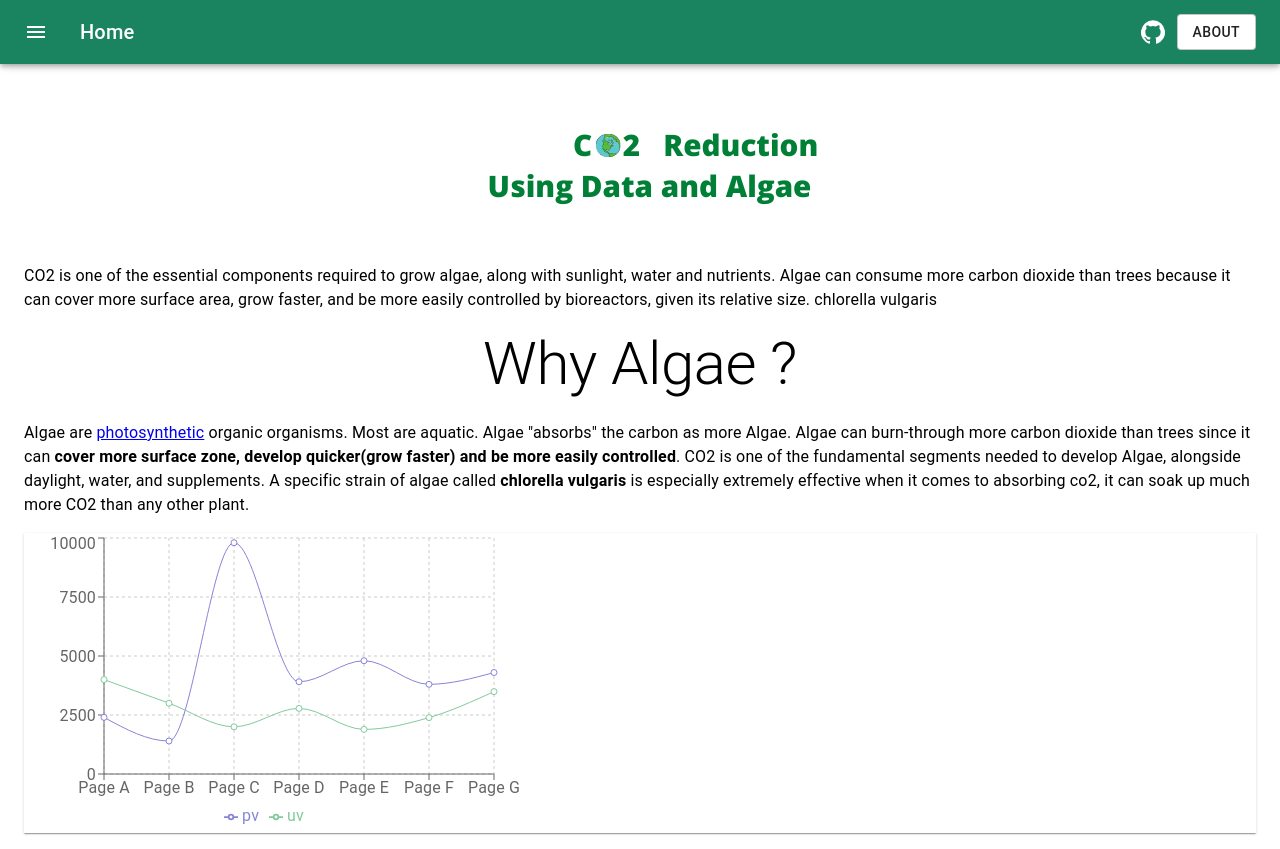
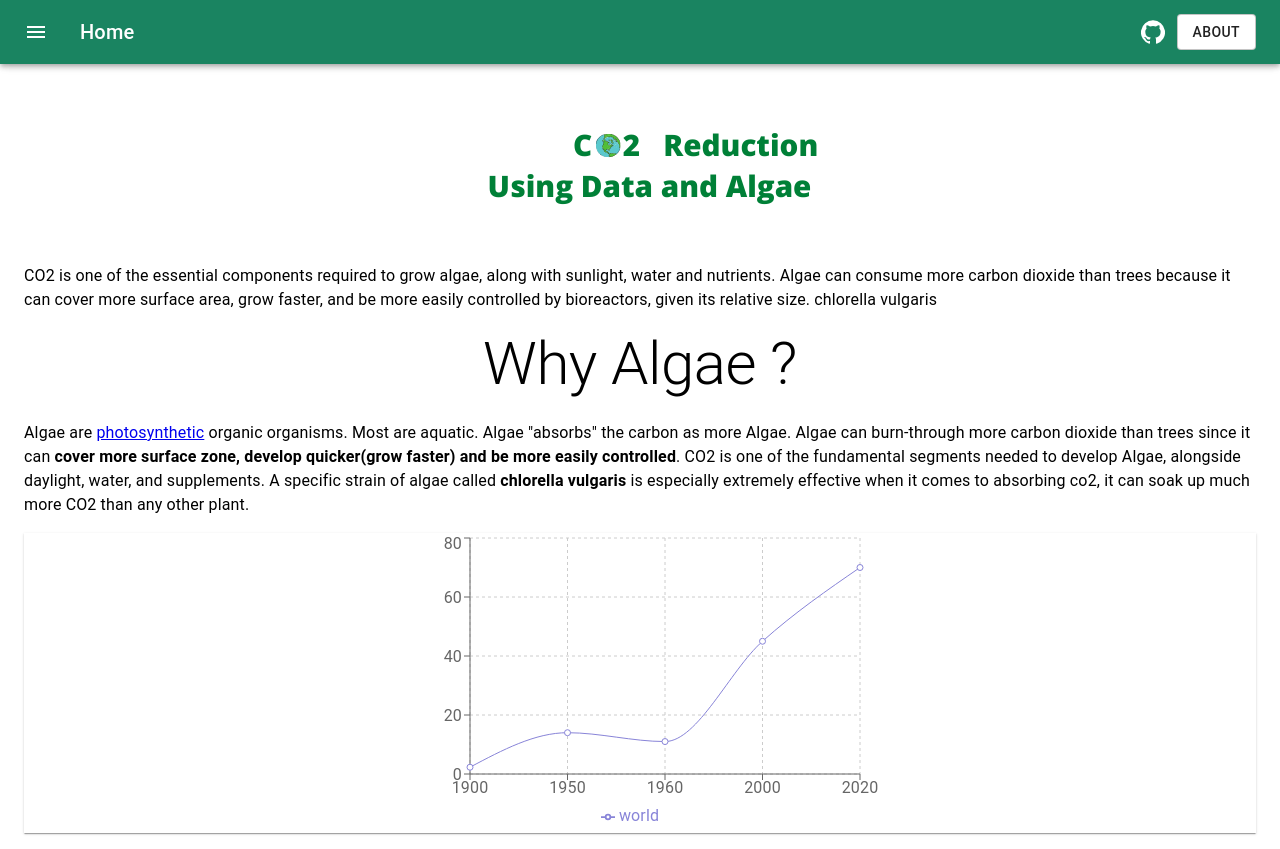
Before and after one commit to Garinmckayl/tacklingco2, a React (Create React App) app: page /Algae in a window 1280 px wide. Built offline with nearby package versions, Linux system fonts and the light colour scheme.

Commit message:
tweaking rechart

```diff
--- a/src/pages/algae.js
+++ b/src/pages/algae.js
@@ -35,53 +35,45 @@ const useStyles = makeStyles((theme) => ({
     logo: {
       margin: 'auto',
       display: 'block',
-    }
+    },
+    lineChart: {
+        margin: 'auto',
+      }
   }));
 
-const data = [
+  const data = [
     {
-      name: 'Page A',
+      name: '1900',
       uv: 4000,
-      pv: 2400,
+      world: 2.3,
       amt: 2400,
     },
     {
-      name: 'Page B',
+      name: '1950',
       uv: 3000,
-      pv: 1398,
+      world: 14,
       amt: 2210,
     },
     {
-      name: 'Page C',
+      name: '1960',
+      uv: 3000,
+      world: 11,
+      amt: 2210,
+    },
+    {
+      name: '2000',
       uv: 2000,
-      pv: 9800,
+      world: 45,
       amt: 2290,
     },
     {
-      name: 'Page D',
+      name: '2020',
       uv: 2780,
-      pv: 3908,
+      world: 70,
       amt: 2000,
     },
-    {
-      name: 'Page E',
-      uv: 1890,
-      pv: 4800,
-      amt: 2181,
-    },
-    {
-      name: 'Page F',
-      uv: 2390,
-      pv: 3800,
-      amt: 2500,
-    },
-    {
-      name: 'Page G',
-      uv: 3490,
-      pv: 4300,
-      amt: 2100,
-    },
   ];
+
 export default function Algae() {
     const classes  = useStyles();
     return (
@@ -109,6 +101,7 @@ export default function Algae() {
           <Typography paragraph>
           <Paper square>
                 <LineChart
+            className={classes.lineChart}
             width={500}
             height={300}
             data={data}
@@ -126,11 +119,11 @@ export default function Algae() {
             <Legend />
             <Line
                 type="monotone"
-                dataKey="pv"
+                dataKey="world"
                 stroke="#8884d8"
                 activeDot={{ r: 8 }}
             />
-            <Line type="monotone" dataKey="uv" stroke="#82ca9d" />
+            {/* <Line type="monotone" dataKey="uv" stroke="#82ca9d" /> */}
             </LineChart>
           </Paper>
 
--- a/src/pages/co2.js
+++ b/src/pages/co2.js
@@ -36,7 +36,10 @@ const useStyles = makeStyles((theme) => ({
     logo: {
       margin: 'auto',
       display: 'block',
-    }
+    },
+    lineChart: {
+        margin: 'auto',
+      }
   }));
 
 const data = [
@@ -92,6 +95,7 @@ export default function Co2() {
 <img src={logo}  alt="logo" className={classes.logo}/>
 
           <LineChart
+        className={classes.lineChart}
         width={500}
         height={300}
         data={data}
--- a/src/pages/home.js
+++ b/src/pages/home.js
@@ -27,64 +27,53 @@ import { makeStyles, useTheme } from '@material-ui/core/styles';
 import clsx from 'clsx';
 import logo from '../logo.png';
   import { LineChart, Line, XAxis, YAxis, CartesianGrid, Tooltip, Legend, ResponsiveContainer } from 'recharts';
+import { Autorenew } from '@material-ui/icons';
 
 
   const data = [
     {
-      name: 'Page A',
+      name: '1900',
       uv: 4000,
-      pv: 2400,
+      world: 2.3,
       amt: 2400,
     },
     {
-      name: 'Page B',
+      name: '1950',
       uv: 3000,
-      pv: 1398,
+      world: 14,
       amt: 2210,
     },
     {
-      name: 'Page C',
+      name: '1960',
+      uv: 3000,
+      world: 11,
+      amt: 2210,
+    },
+    {
+      name: '2000',
       uv: 2000,
-      pv: 9800,
+      world: 45,
       amt: 2290,
     },
     {
-      name: 'Page D',
+      name: '2020',
       uv: 2780,
-      pv: 3908,
+      world: 70,
       amt: 2000,
-    },
-    {
-      name: 'Page E',
-      uv: 1890,
-      pv: 4800,
-      amt: 2181,
-    },
-    {
-      name: 'Page F',
-      uv: 2390,
-      pv: 3800,
-      amt: 2500,
-    },
-    {
-      name: 'Page G',
-      uv: 3490,
-      pv: 4300,
-      amt: 2100,
     },
   ];
 
- function fetchCsv() {
-    return fetch('../data/co2.csv').then(function (response) {
-        let reader = response.body.getReader();
-        let decoder = new TextDecoder('utf-8');
+//  function fetchCsv() {
+//     return fetch('../data/co2.csv').then(function (response) {
+//         let reader = response.body.getReader();
+//         let decoder = new TextDecoder('utf-8');
 
-        return reader.read().then(function (result) {
-            console.log(result.value)
-            return decoder.decode(result.value);
-        });
-    });
-}
+//         return reader.read().then(function (result) {
+//             console.log(result.value)
+//             return decoder.decode(result.value);
+//         });
+//     });
+// }
 
   const useStyles = makeStyles((theme) => ({
     root: {
@@ -93,6 +82,9 @@ import logo from '../logo.png';
     logo: {
       margin: 'auto',
       display: 'block',
+    },
+    lineChart: {
+      margin: 'auto',
     }
   }));
 function TabPanel(props) {
@@ -129,11 +121,11 @@ export default function HomePage() {
     const [open, setOpen] = React.useState(false);
     const [value, setValue] = React.useState(0);
 
-    useEffect(() => {
-      // setLoading(true);
-      fetchCsv();
+    // useEffect(() => {
+    //   // setLoading(true);
+    //   fetchCsv();
 
-    }, []);
+    // }, []);
 
       const handleChangeIndex = (index) => {
         setValue(index);
@@ -157,8 +149,9 @@ export default function HomePage() {
       >
         <div className={classes.drawerHeader} />
         <img src={logo}  alt="logo" className={classes.logo}/>
-
+        <Paper square>
         <LineChart
+      className={classes.lineChart}
       width={500}
       height={300}
       data={data}
@@ -176,13 +169,13 @@ export default function HomePage() {
       <Legend />
       <Line
         type="monotone"
-        dataKey="pv"
+        dataKey="world"
         stroke="#8884d8"
         activeDot={{ r: 8 }}
       />
-      <Line type="monotone" dataKey="uv" stroke="#82ca9d" />
+      {/* <Line type="monotone" dataKey="uv" stroke="#82ca9d" /> */}
     </LineChart>
-
+ </Paper>
         <Typography paragraph>
         CO2 is one of the essential components required to grow algae, along with sunlight, water and nutrients.
         Algae can consume more carbon dioxide than trees because it can cover more surface area, grow faster, and be more easily controlled by bioreactors, given its relative size.
```
